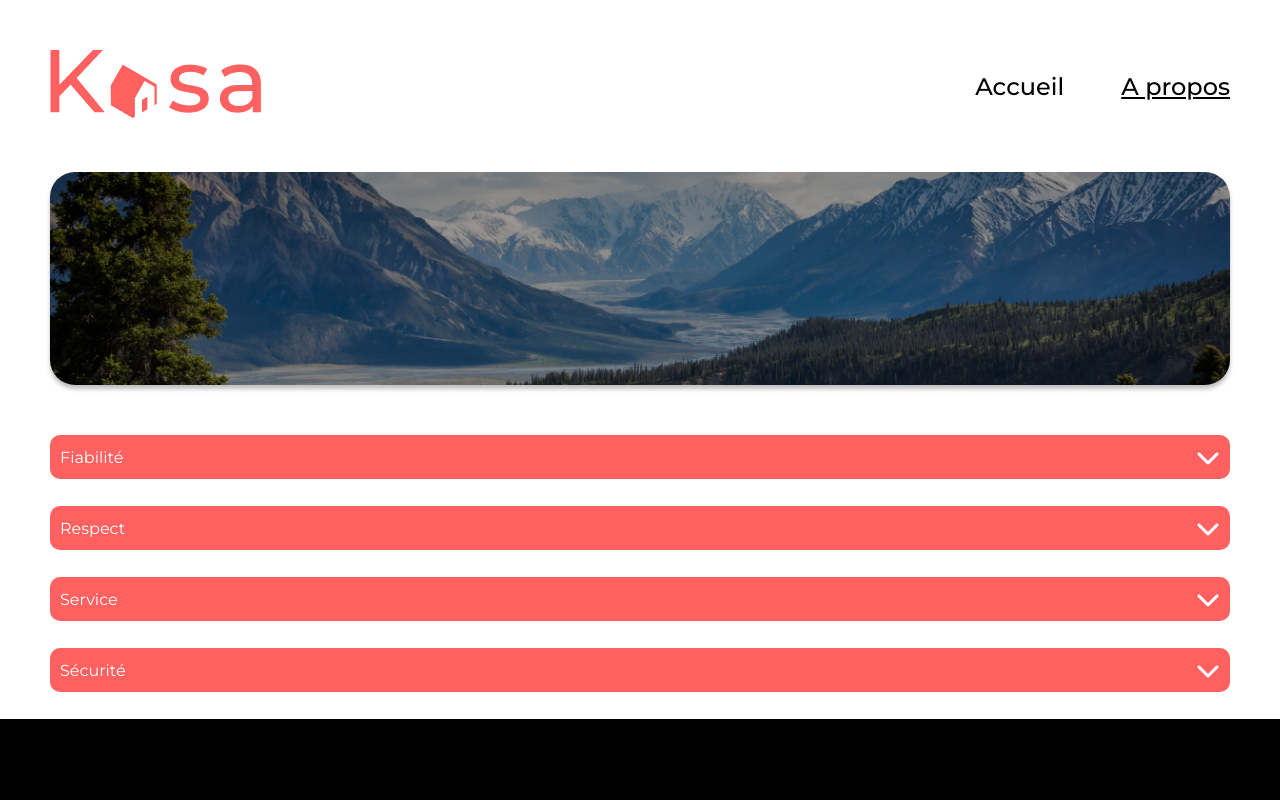
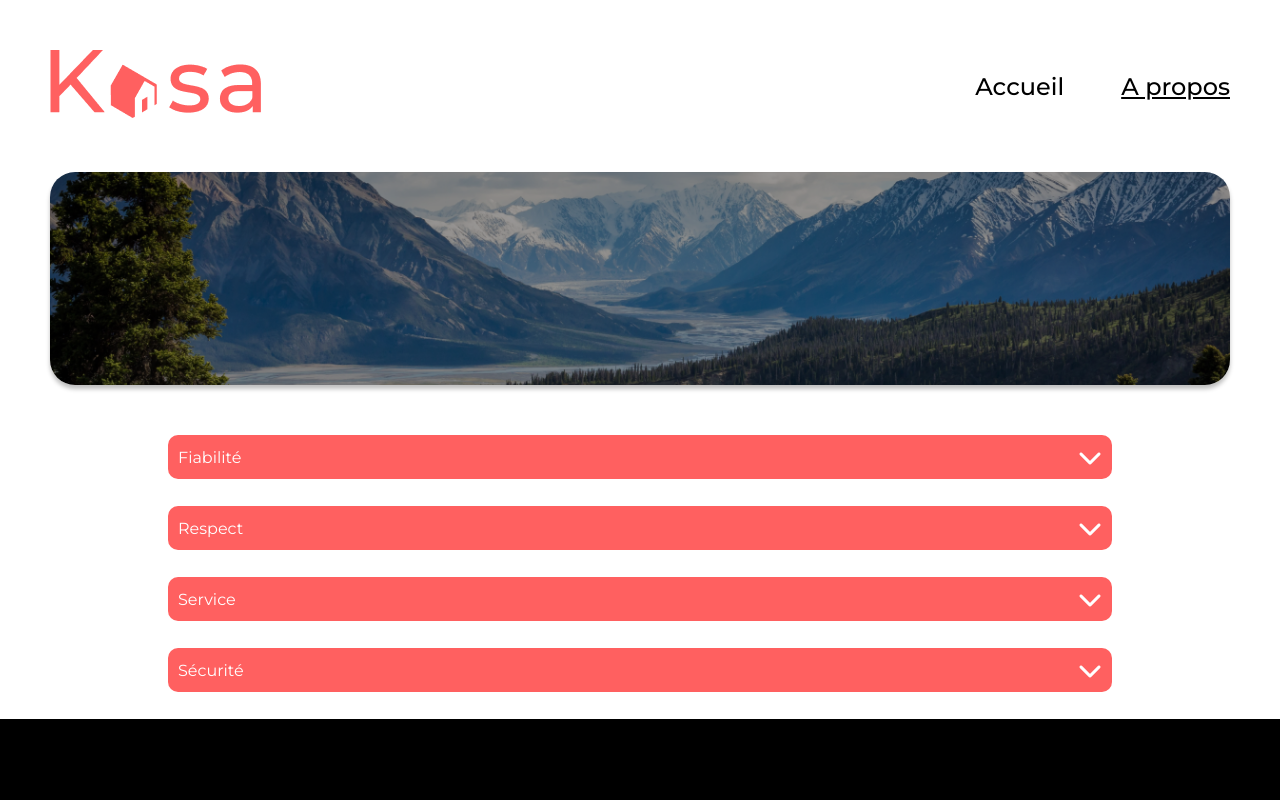
Before and after one commit to Antholovisi/OC_projet_5, a React (Create React App) app in the folder kasa/: page /about in a window 1280 px wide. Shown: the top 800 px of the page. Built offline with nearby package versions, Linux system fonts and the light colour scheme.

Commit message:
Dernières modifications

```diff
--- a/kasa/src/components/ApartmentDetails/ApartmentDetails.scss
+++ b/kasa/src/components/ApartmentDetails/ApartmentDetails.scss
@@ -1,17 +1,21 @@
 @import '../variables/colors.scss';
 @import '../variables/mixins.scss';
 
+.About-details {
+  display: flex;
+  flex-direction: column;
+  width: 80%;
+  margin: 0 auto;
+
+  @include media('(max-width: 768px)') {
+    margin: 0;
+    margin: 20px 0;
+    width: 100%;
+  }
+}
+
 .apartment-description {
   margin-bottom: 27px;
-
-  &.About-details {
-    margin: 0 150px 20px;
-
-    @include media('(max-width: 768px)') {
-      margin: 0;
-      margin-bottom: 19px;
-    }
-  }
 
   @include media('(max-width: 768px)') {
     flex-direction: column;
--- a/kasa/src/components/ApartmentInfos/index.jsx
+++ b/kasa/src/components/ApartmentInfos/index.jsx
@@ -39,7 +39,7 @@ function ApartmentInfos(props) {
         <div className="apartment-stars">
           {[...Array(5)].map((_, num) => (
             <span key={num} className={rating > num ? 'star-on' : 'star-off'}>
-              <i class="fa-solid fa-star"></i>
+              <i className="fa-solid fa-star"></i>
             </span>
           ))}
         </div>
--- a/kasa/src/pages/a_propos/index.jsx
+++ b/kasa/src/pages/a_propos/index.jsx
@@ -1,9 +1,10 @@
 import React from 'react';
 import Banner from '../../components/banner';
 import Main from '../../components/main';
-import ApartmentDetails from '../../components/ApartmentDetails';
+import '../../components/ApartmentDetails/ApartmentDetails.scss';
 import aboutData from '../../data/aboutData';
 import imgBanner2 from '../../Assets/img_banner2.png';
+import ApartmentDetails from '../../components/ApartmentDetails';
 
 // Définition du composant About
 function About() {
@@ -13,26 +14,12 @@ function About() {
   return (
     <Main>
       <Banner showText={false} imageUrl={imgBanner2} />{' '}
-      <ApartmentDetails
-        additionalClass="About-details"
-        title="Fiabilité"
-        content={contentFiabilite}
-      />
-      <ApartmentDetails
-        additionalClass="About-details"
-        title="Respect"
-        content={contentRespect}
-      />
-      <ApartmentDetails
-        additionalClass="About-details"
-        title="Service"
-        content={contentRespect}
-      />
-      <ApartmentDetails
-        additionalClass="About-details"
-        title="Sécurité"
-        content={contentSecurite}
-      />
+      <div className="About-details">
+        <ApartmentDetails title="Fiabilité" content={contentFiabilite} />
+        <ApartmentDetails title="Respect" content={contentRespect} />
+        <ApartmentDetails title="Service" content={contentRespect} />
+        <ApartmentDetails title="Sécurité" content={contentSecurite} />
+      </div>
     </Main>
   );
 }
--- a/kasa/src/pages/apartement-page/index.jsx
+++ b/kasa/src/pages/apartement-page/index.jsx
@@ -68,10 +68,7 @@ function FicheAppartement() {
   // Rendu du composant
   return (
     <Main>
-      <LogementsCarousel
-        images={apartmentData.pictures}
-        additionalClass="apartment-banner"
-      />
+      <LogementsCarousel images={apartmentData.pictures} />
       <ApartmentInfos data={apartmentData} />
       <div className="apartment-details__container">
         <ApartmentDetails
```
